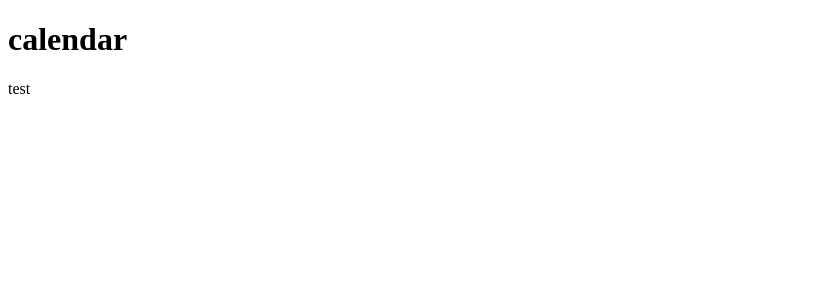
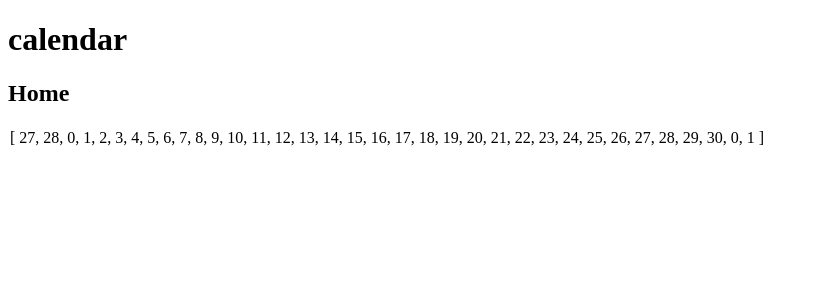
Before and after one commit to lwauke/calendar-test, a Vue app: page / in a window 1280 px wide. Shown: the top 300 px of the page, without its empty margins (0-817 px from the left). Built offline with nearby package versions, Linux system fonts and the light colour scheme.

Commit message:
adding Calendar component and helper to generate month days

```diff
--- /dev/null
+++ b/src/components/Calendar/index.vue
@@ -0,0 +1,28 @@
+<script>
+  import generateMonth from '../../helpers/generateMonth';
+
+  const now = new Date();
+
+  export default {
+    data () {
+      return {
+        month: now.getMonth(),
+        year: now.getFullYear(),
+        days: []
+      }
+    },
+    mounted () {
+      this.days = generateMonth(this.year, this.month)
+    }
+  }
+</script>
+
+<template>
+  <table class="calendar">
+    {{ days }}
+  </table>
+</template>
+
+<style lang="sass" scoped>
+
+</style>
--- /dev/null
+++ b/src/helpers/generateMonth/getLastDays/index.js
@@ -0,0 +1,12 @@
+const getLastDays = (year, month) => {
+  const firstDay = new Date(year, month, 1);
+
+  const lastDaysFromPreviousMonth = Array.from(
+    { length: firstDay.getDay() },
+    (_, i) => new Date(year, month, i * -1).getDate()
+  );
+
+  return lastDaysFromPreviousMonth.reverse();
+}
+
+export default getLastDays;
--- /dev/null
+++ b/src/helpers/generateMonth/index.js
@@ -0,0 +1,21 @@
+import getLastDays from './getLastDays';
+
+const sequentialArray = length => Array.from({ length }, (_, i) => i)
+
+const generateMonth = (year, month) => {
+  const lastDay = new Date(year, month + 1, 0);
+
+  const days = [
+    ...getLastDays(year, month),
+    ...sequentialArray(lastDay.getDate())
+  ]
+
+  const daysFromNextMonth = sequentialArray(7 - (days.length % 7))
+
+  return [
+    ...days,
+    ...daysFromNextMonth
+  ]
+}
+
+export default generateMonth;
--- a/src/views/HomeView.vue
+++ b/src/views/HomeView.vue
@@ -1,8 +1,16 @@
-<script setup>
+<script>
+  import Calendar from '../components/Calendar/index.vue'
+
+  export default {
+    components: {
+      Calendar
+    }
+  }
 </script>
 
 <template>
   <main>
-    test
+    <h2>Home</h2>
+    <Calendar />
   </main>
 </template>
```
Also changed, not shown: .eslintrc.js, src/components/Day/index.vue (added), 2 other files (tests, documents, lock files or other folders).
